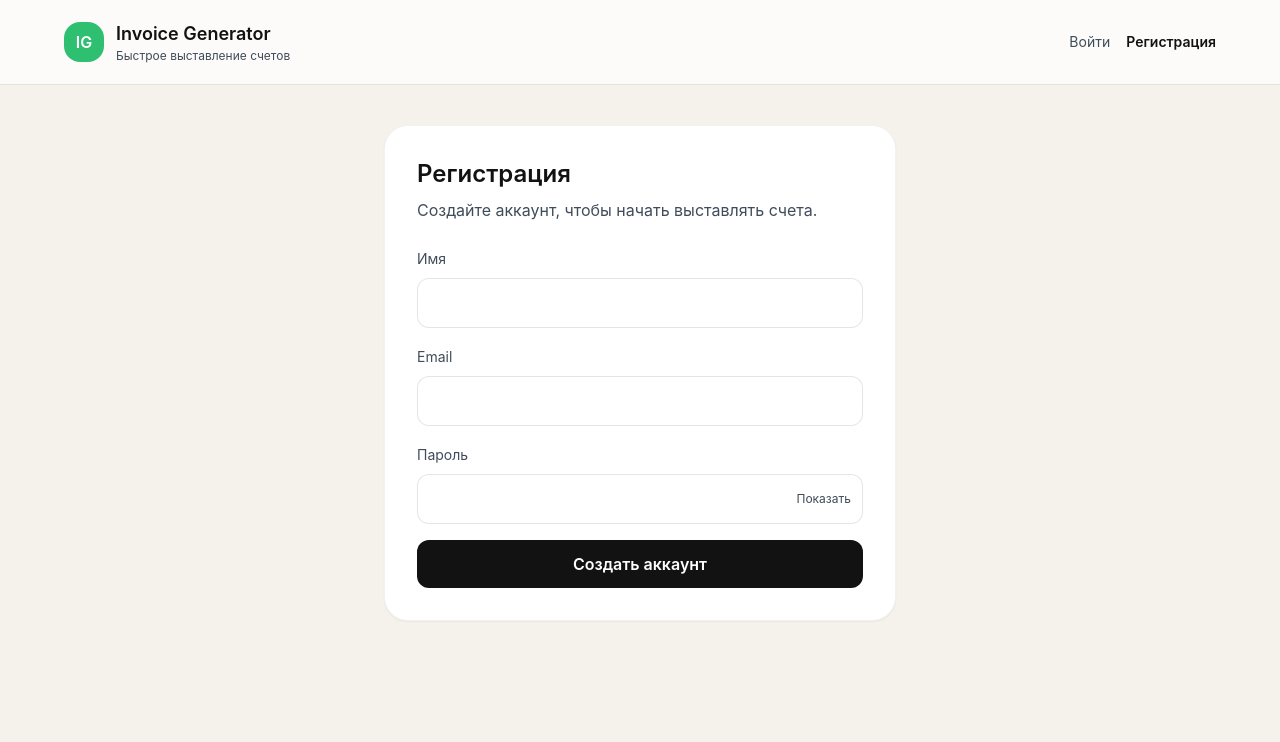
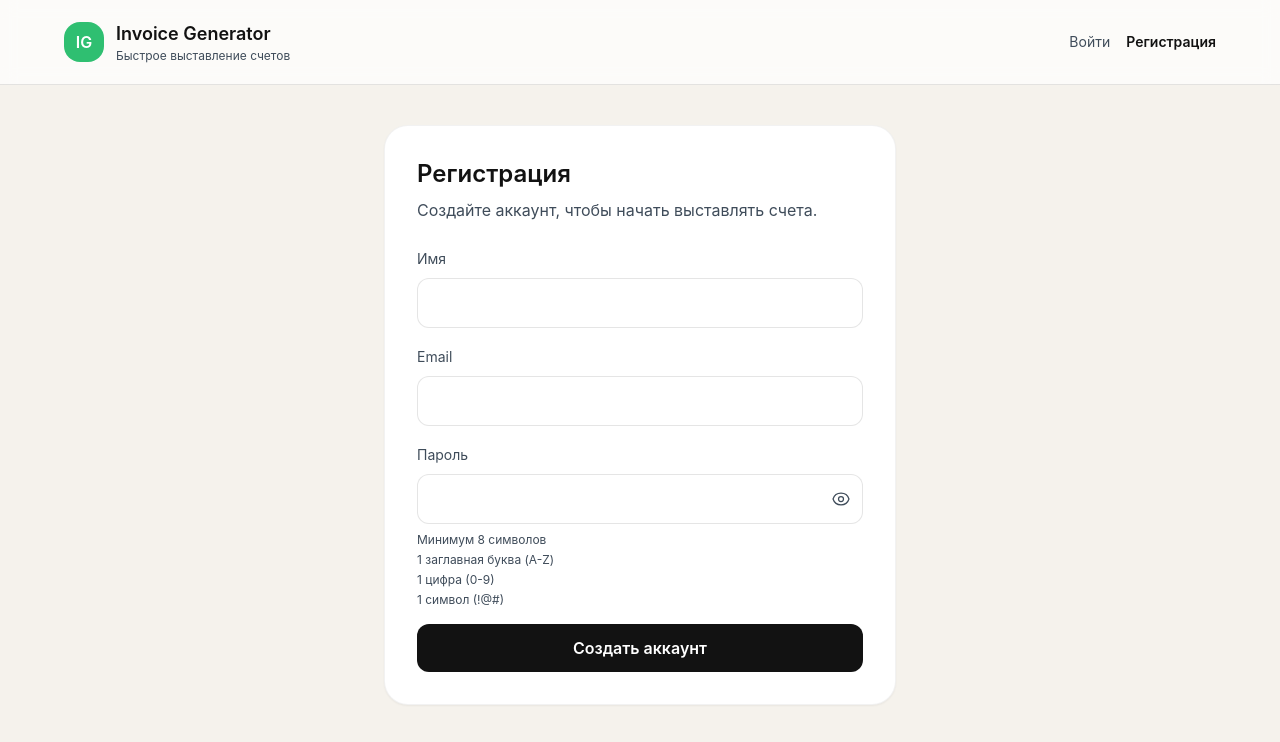
Before and after one commit to Abubiker/Project-2, a Vue app in the folder frontend/: page /register in a window 1280 px wide. Shown: the top 742 px of the page. Built offline with nearby package versions, Linux system fonts and the light colour scheme; no server answers.

Commit message:
Add password visibility icons and live hints

```diff
--- a/frontend/src/pages/LoginPage.vue
+++ b/frontend/src/pages/LoginPage.vue
@@ -25,10 +25,20 @@
           />
           <button
             type="button"
-            class="absolute right-3 top-1/2 -translate-y-1/2 text-xs text-slate hover:text-ink"
+            class="absolute right-3 top-1/2 -translate-y-1/2 text-slate hover:text-ink"
             @click="showPassword = !showPassword"
+            :aria-label="showPassword ? 'Скрыть пароль' : 'Показать пароль'"
           >
-            {{ showPassword ? "Скрыть" : "Показать" }}
+            <svg v-if="!showPassword" xmlns="http://www.w3.org/2000/svg" class="h-5 w-5" fill="none" viewBox="0 0 24 24" stroke="currentColor">
+              <path stroke-linecap="round" stroke-linejoin="round" stroke-width="1.5" d="M2.458 12C3.732 7.943 7.523 5 12 5c4.477 0 8.268 2.943 9.542 7-1.274 4.057-5.065 7-9.542 7-4.477 0-8.268-2.943-9.542-7Z" />
+              <path stroke-linecap="round" stroke-linejoin="round" stroke-width="1.5" d="M15 12a3 3 0 1 1-6 0 3 3 0 0 1 6 0Z" />
+            </svg>
+            <svg v-else xmlns="http://www.w3.org/2000/svg" class="h-5 w-5" fill="none" viewBox="0 0 24 24" stroke="currentColor">
+              <path stroke-linecap="round" stroke-linejoin="round" stroke-width="1.5" d="M3 3l18 18" />
+              <path stroke-linecap="round" stroke-linejoin="round" stroke-width="1.5" d="M10.477 10.48a3 3 0 0 0 4.243 4.243" />
+              <path stroke-linecap="round" stroke-linejoin="round" stroke-width="1.5" d="M9.88 5.09A9.974 9.974 0 0 1 12 5c4.477 0 8.268 2.943 9.542 7a9.993 9.993 0 0 1-4.222 5.135" />
+              <path stroke-linecap="round" stroke-linejoin="round" stroke-width="1.5" d="M6.228 6.228A9.993 9.993 0 0 0 2.458 12c1.274 4.057 5.065 7 9.542 7 1.246 0 2.442-.23 3.542-.65" />
+            </svg>
           </button>
         </div>
         <p v-if="errors.password" class="mt-1 text-xs text-coral">{{ errors.password }}</p>
--- a/frontend/src/pages/RegisterPage.vue
+++ b/frontend/src/pages/RegisterPage.vue
@@ -25,13 +25,32 @@
           />
           <button
             type="button"
-            class="absolute right-3 top-1/2 -translate-y-1/2 text-xs text-slate hover:text-ink"
+            class="absolute right-3 top-1/2 -translate-y-1/2 text-slate hover:text-ink"
             @click="showPassword = !showPassword"
+            :aria-label="showPassword ? 'Скрыть пароль' : 'Показать пароль'"
           >
-            {{ showPassword ? "Скрыть" : "Показать" }}
+            <svg v-if="!showPassword" xmlns="http://www.w3.org/2000/svg" class="h-5 w-5" fill="none" viewBox="0 0 24 24" stroke="currentColor">
+              <path stroke-linecap="round" stroke-linejoin="round" stroke-width="1.5" d="M2.458 12C3.732 7.943 7.523 5 12 5c4.477 0 8.268 2.943 9.542 7-1.274 4.057-5.065 7-9.542 7-4.477 0-8.268-2.943-9.542-7Z" />
+              <path stroke-linecap="round" stroke-linejoin="round" stroke-width="1.5" d="M15 12a3 3 0 1 1-6 0 3 3 0 0 1 6 0Z" />
+            </svg>
+            <svg v-else xmlns="http://www.w3.org/2000/svg" class="h-5 w-5" fill="none" viewBox="0 0 24 24" stroke="currentColor">
+              <path stroke-linecap="round" stroke-linejoin="round" stroke-width="1.5" d="M3 3l18 18" />
+              <path stroke-linecap="round" stroke-linejoin="round" stroke-width="1.5" d="M10.477 10.48a3 3 0 0 0 4.243 4.243" />
+              <path stroke-linecap="round" stroke-linejoin="round" stroke-width="1.5" d="M9.88 5.09A9.974 9.974 0 0 1 12 5c4.477 0 8.268 2.943 9.542 7a9.993 9.993 0 0 1-4.222 5.135" />
+              <path stroke-linecap="round" stroke-linejoin="round" stroke-width="1.5" d="M6.228 6.228A9.993 9.993 0 0 0 2.458 12c1.274 4.057 5.065 7 9.542 7 1.246 0 2.442-.23 3.542-.65" />
+            </svg>
           </button>
         </div>
         <p v-if="errors.password" class="mt-1 text-xs text-coral">{{ errors.password }}</p>
+        <div class="mt-2 space-y-1 text-xs">
+          <div
+            v-for="rule in passwordRules"
+            :key="rule.label"
+            :class="rule.ok ? 'text-mint' : 'text-slate'"
+          >
+            {{ rule.label }}
+          </div>
+        </div>
       </div>
 
       <button class="w-full rounded-xl bg-ink text-white py-3 font-semibold">
@@ -43,7 +62,7 @@
 </template>
 
 <script setup>
-import { ref } from "vue";
+import { computed, ref } from "vue";
 import { useRouter } from "vue-router";
 import { api, setToken } from "../api";
 
@@ -60,6 +79,16 @@ const emailPattern = /^[^\s@]+@[^\s@]+\.[^\s@]+$/;
 function inputClass(hasError) {
   return hasError ? "border-coral focus:outline-none focus:ring-2 focus:ring-coral/40" : "border-black/10";
 }
+
+const passwordRules = computed(() => {
+  const pwd = password.value || "";
+  return [
+    { label: "Минимум 8 символов", ok: pwd.length >= 8 },
+    { label: "1 заглавная буква (A-Z)", ok: /[A-Z]/.test(pwd) },
+    { label: "1 цифра (0-9)", ok: /[0-9]/.test(pwd) },
+    { label: "1 символ (!@#)", ok: /[^A-Za-z0-9]/.test(pwd) },
+  ];
+});
 
 async function handleRegister() {
   error.value = "";
```
